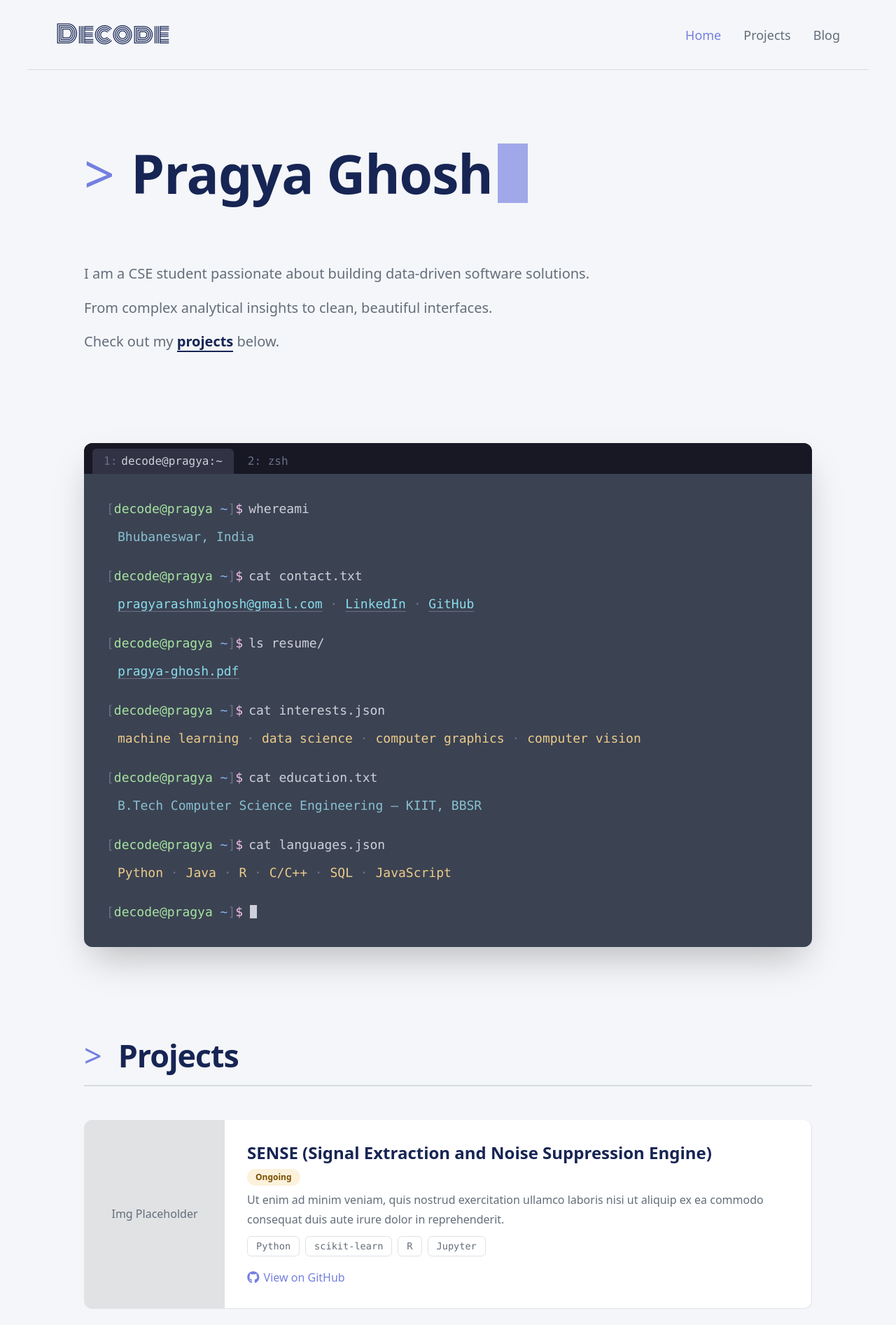
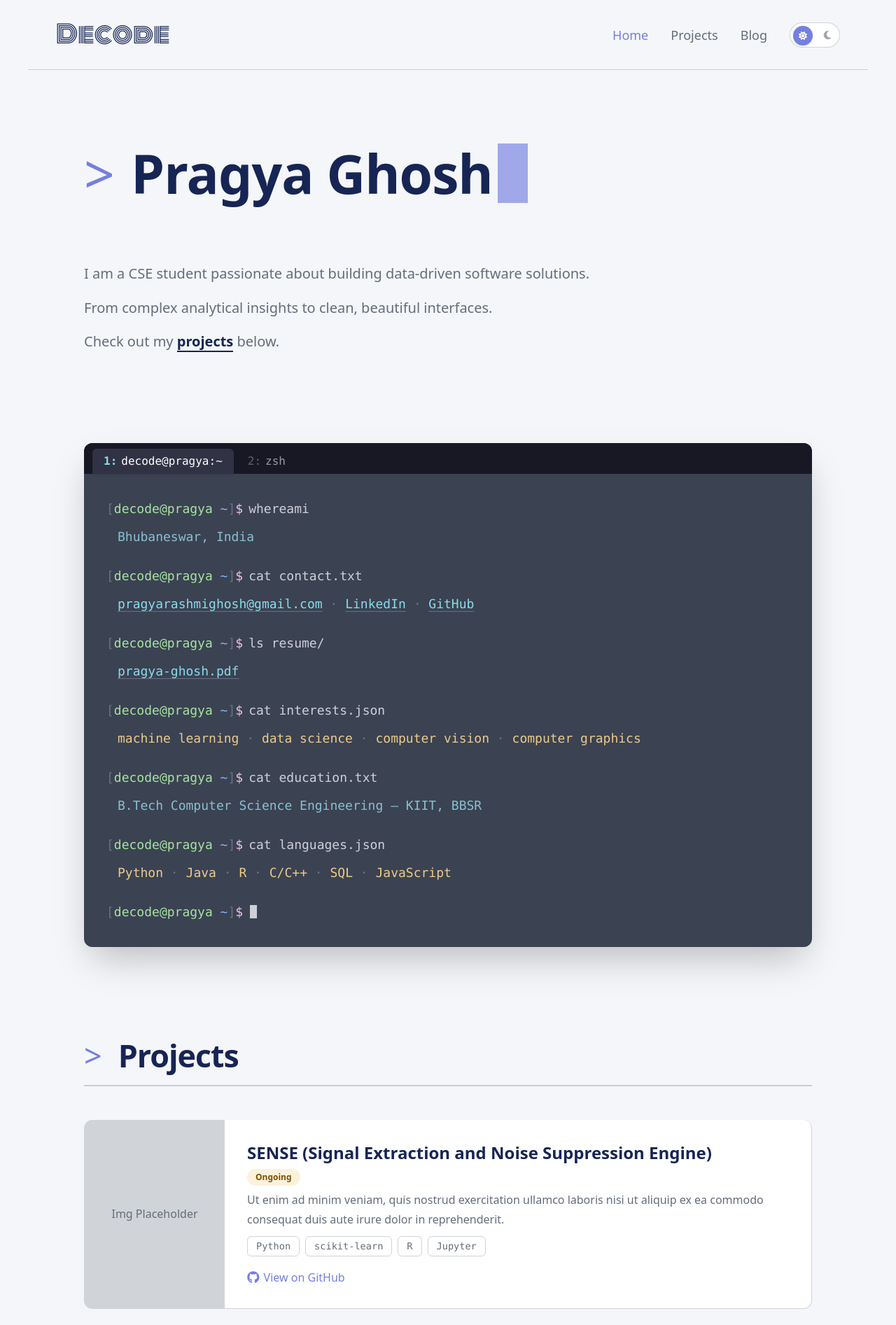
Before and after one commit to Pragya-Ghosh/decode-portfolio, a Next.js app: page / in a window 1280 px wide. Shown: the top 1893 px of the page at 70% size. Built offline with nearby package versions, Linux system fonts and the light colour scheme; no server answers.

Commit message:
feat(ui): added dark mode and a toggle button to switch between modes

```diff
--- a/package.json
+++ b/package.json
@@ -11,6 +11,7 @@
   "dependencies": {
     "@supabase/supabase-js": "^2.116.0",
     "next": "16.2.10",
+    "next-themes": "^0.4.6",
     "react": "19.2.4",
     "react-dom": "19.2.4",
     "react-icons": "^5.7.0",
--- a/src/app/globals.css
+++ b/src/app/globals.css
@@ -12,35 +12,91 @@
 
 @theme {
   /* Core Site Colors */
-  --color-bg: #f4f6f9;
-  --color-text-main: #646d7a;
-  --color-accent-dark: #172554;
-  --color-accent-light: #747fe0;
-  --color-border: rgba(100, 109, 122, 0.2);
-
-  /* Terminal Colors (Your Original Palette) */
-  --color-term-bg: #3b4252;
-  --color-term-text: #cdd0d9;
-  --color-term-string: #88c0d0;
-  --color-term-array: #ebcb8b;
-
-  /* Extra Terminal Tokens (Needed for TerminalOutput links) */
-  --color-term-muted: #6c7086;
-  --color-term-key: #89dceb;
-  --color-term-chrome: #181825;
-  --color-term-tab: #313244;
-  --color-term-user: #a6e3a1;
-  --color-term-path: #89b4fa;
-  --color-term-prompt: #f5c2e7;
+  --color-bg: var(--bg);
+  --color-card: var(--card);
+  --color-text-main: var(--text-main);
+  --color-accent-dark: var(--accent-dark);
+  --color-accent-light: var(--accent-light);
+  --color-border: var(--border);
 
   /* Badges */
-  --color-badge-wip-bg: rgba(230, 168, 23, 0.15);
-  --color-badge-wip-text: #7a4f00;
-  --color-badge-done-bg: rgba(20, 180, 100, 0.12);
-  --color-badge-done-text: #0a6640;
+  --color-badge-wip-bg: var(--badge-wip-bg);
+  --color-badge-wip-text: var(--badge-wip-text);
+  --color-badge-done-bg: var(--badge-done-bg);
+  --color-badge-done-text: var(--badge-done-text);
 
-  /* Custom spacing token for the repeated clamp() padding */
+    /* Terminal Colors */
+  --color-term-bg: var(--term-bg);
+  --color-term-chrome: var(--term-chrome);
+  --color-term-tab: var(--term-tab);
+  --color-term-text: var(--term-text);
+  --color-term-string: var(--term-string);
+  --color-term-array: var(--term-array);
+  --color-term-muted: var(--term-muted);
+  --color-term-key: var(--term-key);
+  --color-term-user: var(--term-user);
+  --color-term-path: var(--term-path);
+  --color-term-prompt: var(--term-prompt);
+
+  /* Custom spacing token */
   --spacing-section-x: clamp(20px, 4vw, 40px);
+}
+
+@layer base {
+  :root {
+    color-scheme: light;
+    /* Light Mode */
+    --bg: #f4f6f9;
+    --card: #ffffff;
+    --text-main: #646d7a;
+    --accent-dark: #172554;
+    --accent-light: #747fe0;
+    --border: rgba(100, 109, 122, 0.3);
+
+    --term-bg: #3b4252;
+    --term-chrome: #181825;
+    --term-tab: #313244;
+    --term-text: #cdd0d9;
+    --term-string: #88c0d0;
+    --term-array: #ebcb8b;
+    --term-muted: #6c7086;
+    --term-key: #89dceb;
+    --term-user: #a6e3a1;
+    --term-path: #89b4fa;
+    --term-prompt: #f5c2e7;
+
+    --badge-wip-bg: rgba(230, 168, 23, 0.15);
+    --badge-wip-text: #7a4f00;
+    --badge-done-bg: rgba(20, 180, 100, 0.12);
+    --badge-done-text: #0a6640;
+  }
+
+  .dark {
+    color-scheme: dark;
+    --bg: #212121;
+    --card: #2a2a2a;
+    --text-main: #a8a8a8;
+    --accent-dark: #ededed;
+    --accent-light: #8f99ff;
+    --border: rgba(255, 255, 255, 0.1);
+
+    --term-bg: #282c34;
+    --term-chrome: #21252b;
+    --term-tab: #3e4451;
+    --term-text: #abb2bf;
+    --term-string: #98c379;
+    --term-array: #e5c07b;
+    --term-muted: #9da5b4;
+    --term-key: #56b6c2;
+    --term-user: #61afef;
+    --term-path: #c678dd;
+    --term-prompt: #e06c75;
+
+    --badge-wip-bg: rgba(245, 190, 70, 0.14);
+    --badge-wip-text: #f5c451;
+    --badge-done-bg: rgba(74, 222, 128, 0.13);
+    --badge-done-text: #6ee7a0;
+  }
 }
 
 html {
--- a/src/app/layout.tsx
+++ b/src/app/layout.tsx
@@ -1,5 +1,6 @@
 import type { Metadata } from "next";
 import { Geist, Geist_Mono, Monoton, JetBrains_Mono } from "next/font/google";
+import { ThemeProvider } from "@/components/Theme/ThemeProvider";
 import "./globals.css";
 
 const geistSans = Geist({
@@ -49,9 +50,18 @@ export default function RootLayout({
   return (
     <html
       lang="en"
+      suppressHydrationWarning
       className={`${geistSans.variable} ${geistMono.variable} ${monoton.variable} ${jetBrains.variable} h-full antialiased`}
     >
-      <body className="min-h-full flex flex-col">{children}</body>
+      <body className="min-h-full flex flex-col bg-bg text-text-main transition-colors duration-300">
+        <ThemeProvider
+          attribute="class"
+          defaultTheme="system"
+          enableSystem
+        >
+          {children}
+        </ThemeProvider>
+      </body>
     </html>
   );
 }
--- a/src/components/Blog/BlogCard.tsx
+++ b/src/components/Blog/BlogCard.tsx
@@ -13,7 +13,7 @@ export default function BlogCard({ blog, className, source = 'archive' }: BlogCa
   return (
     <div
       // Horizontal row on mobile
-      className={`group flex flex-row items-center gap-4 border-t border-border pt-6 bg-transparent first:border-t-0 first:pt-0 transition-all md:flex-col md:overflow-hidden md:rounded-xl md:border md:border-border md:bg-white md:p-0 md:pt-0 md:hover:-translate-y-1 md:hover:shadow-lg ${className}`}
+      className={`group flex flex-row items-center gap-4 border-t border-border pt-6 bg-transparent first:border-t-0 first:pt-0 transition-all md:flex-col md:overflow-hidden md:rounded-xl md:border md:border-border md:bg-card md:p-0 md:pt-0 md:hover:-translate-y-1 md:hover:shadow-lg ${className}`}
     >
       {/* Rectangular (landscape) thumbnail on mobile */}
       <Link href={href} className="flex h-20 w-28 shrink-0 items-center justify-center rounded-lg bg-border font-mono text-xs text-text-main md:hidden">
--- a/src/components/Blog/LatestBlogs.tsx
+++ b/src/components/Blog/LatestBlogs.tsx
@@ -53,7 +53,7 @@ export default function LatestBlogs() {
         {!loading && !hasError && blogs.length > 0 && (
           <button
             onClick={() => scroll('left')}
-            className="absolute -left-12 z-20 hidden h-12 w-12 shrink-0 items-center justify-center rounded-full border border-border bg-white text-lg text-accent-dark shadow-sm transition-colors hover:border-accent-light hover:text-accent-light md:flex lg:-left-16"
+            className="absolute -left-12 z-20 hidden h-12 w-12 shrink-0 items-center justify-center rounded-full border border-border bg-card text-lg text-accent-dark shadow-sm transition-colors hover:border-accent-light hover:text-accent-light md:flex lg:-left-16"
             aria-label="Scroll left"
           >
             &lt;
@@ -94,7 +94,7 @@ export default function LatestBlogs() {
         {!loading && !hasError && blogs.length > 0 && (
           <button
             onClick={() => scroll('right')}
-            className="absolute -right-12 z-20 hidden h-12 w-12 shrink-0 items-center justify-center rounded-full border border-border bg-white text-lg text-accent-dark shadow-sm transition-colors hover:border-accent-light hover:text-accent-light md:flex lg:-right-16"
+            className="absolute -right-12 z-20 hidden h-12 w-12 shrink-0 items-center justify-center rounded-full border border-border bg-card text-lg text-accent-dark shadow-sm transition-colors hover:border-accent-light hover:text-accent-light md:flex lg:-right-16"
             aria-label="Scroll right"
           >
             &gt;
--- a/src/components/Navbar.tsx
+++ b/src/components/Navbar.tsx
@@ -1,3 +1,5 @@
+import ThemeToggle from '@/components/Theme/ThemeToggle';
+
 export default function Navbar({ activeSection }: { activeSection: string }) {
   const links = [
     { name: 'Home', href: '#home', id: 'home' },
@@ -15,7 +17,7 @@ export default function Navbar({ activeSection }: { activeSection: string }) {
       {/* Tightened top margin (mt-1.5) and link gap (gap-5) on mobile */}
       <ul className="m-0 mt-1.5 flex w-full list-none flex-row justify-center gap-5 p-0 md:mt-0 md:w-auto md:justify-end md:gap-8">
         {links.map((link) => (
-          <li key={link.id}>
+          <li key={link.id} className="flex items-center">
             <a
               href={link.href}
               className={`text-sm font-medium transition-colors hover:text-accent-dark md:text-lg ${
@@ -28,6 +30,9 @@ export default function Navbar({ activeSection }: { activeSection: string }) {
             </a>
           </li>
         ))}
+        <li className="flex items-center">
+          <ThemeToggle />
+        </li>
       </ul>
     </nav>
   );
--- a/src/components/Projects/ProjectCard.tsx
+++ b/src/components/Projects/ProjectCard.tsx
@@ -10,7 +10,7 @@ export default function ProjectCard({ project }: { project: Project }) {
   const { title, status, statusLabel, description, tags, githubUrl } = project;
 
   return (
-    <div className="flex flex-col overflow-hidden border-t border-border pt-6 bg-transparent first:border-t-0 first:pt-0 md:flex-row md:rounded-xl md:border md:border-border md:bg-white md:pt-0">
+    <div className="flex flex-col overflow-hidden border-t border-border pt-6 bg-transparent first:border-t-0 first:pt-0 md:flex-row md:rounded-xl md:border md:border-border md:bg-card md:pt-0">
       {/* Hidden on mobile, visible on desktop */}
       <div className="hidden min-h-40 w-full shrink-0 items-center justify-center bg-border text-text-main md:flex md:min-h-55 md:w-50">
         Img Placeholder
--- a/src/components/Terminal/index.tsx
+++ b/src/components/Terminal/index.tsx
@@ -8,17 +8,20 @@ export default function Terminal() {
       w-[100vw] relative left-1/2 -translate-x-1/2
       sm:static sm:w-full sm:max-w-6xl sm:translate-x-0"
     >
-
       <div className="w-full overflow-hidden rounded-none sm:rounded-xl bg-term-bg font-mono shadow-2xl ring-0 sm:ring-1 sm:ring-white/10">
 
         {/* kitty tab strip */}
         <div className="flex h-10 items-end gap-1 bg-term-chrome px-2.5 md:h-11 md:px-3">
-          <div className="flex h-8 items-center gap-1.5 rounded-t-md bg-term-tab px-3 text-[0.7rem] text-term-text sm:text-sm md:h-9 md:px-4 md:text-base">
-            <span className="text-term-muted">1:</span>
+          {/* Active Tab: Bright white title with highlighted tab index */}
+          <div className="flex h-8 items-center gap-1.5 rounded-t-md bg-term-tab px-3 text-[0.75rem] font-medium text-white shadow-sm sm:text-sm md:h-9 md:px-4 md:text-base">
+            <span className="font-bold text-term-key">1:</span>
             <span className="truncate max-w-[120px] sm:max-w-none">{terminalTitle}</span>
           </div>
-          <div className="flex h-8 items-center rounded-t-md px-3 text-[0.7rem] text-term-muted sm:text-sm md:h-9 md:px-4 md:text-base">
-            2: zsh
+
+          {/* Inactive Tab: Elevated contrast with interactive hover state */}
+          <div className="flex h-8 items-center gap-1.5 rounded-t-md px-3 text-[0.75rem] text-term-text/70 transition-colors hover:bg-term-tab/40 hover:text-white sm:text-sm md:h-9 md:px-4 md:text-base cursor-pointer">
+            <span className="text-term-text/40">2:</span>
+            <span>zsh</span>
           </div>
         </div>
 
--- /dev/null
+++ b/src/components/Theme/ThemeProvider.tsx
@@ -0,0 +1,11 @@
+'use client';
+
+import * as React from 'react';
+import { ThemeProvider as NextThemesProvider } from 'next-themes';
+
+export function ThemeProvider({
+  children,
+  ...props
+}: React.ComponentProps<typeof NextThemesProvider>) {
+  return <NextThemesProvider {...props}>{children}</NextThemesProvider>;
+}
--- /dev/null
+++ b/src/components/Theme/ThemeToggle.tsx
@@ -0,0 +1,38 @@
+'use client';
+
+import { useEffect, useState } from 'react';
+import { useTheme } from 'next-themes';
+import { FaMoon, FaSun } from 'react-icons/fa6';
+
+export default function ThemeToggle() {
+  const { resolvedTheme, setTheme } = useTheme();
+  const [mounted, setMounted] = useState(false);
+
+  useEffect(() => setMounted(true), []);
+
+  // Updated placeholder to match the h-9 w-18 dimensions
+  if (!mounted) return <span className="inline-block h-9 w-18" aria-hidden />;
+
+  const isDark = resolvedTheme === 'dark';
+
+  return (
+    <button
+      type="button"
+      role="switch"
+      aria-checked={isDark}
+      aria-label="Toggle dark mode"
+      onClick={() => setTheme(isDark ? 'light' : 'dark')}
+      className="relative inline-flex h-9 w-18 shrink-0 cursor-pointer items-center rounded-full border border-border bg-card transition-colors hover:border-accent-light"
+    >
+      <FaSun className="absolute left-2.5 text-sm text-text-main/60" />
+      <FaMoon className="absolute right-2.5 text-sm text-text-main/60" />
+      <span
+        className={`absolute top-1 flex h-7 w-7 items-center justify-center rounded-full bg-accent-light text-white shadow-sm transition-transform duration-300 ease-out ${
+          isDark ? 'translate-x-10' : 'translate-x-1'
+        }`}
+      >
+        {isDark ? <FaMoon className="text-xs" /> : <FaSun className="text-xs" />}
+      </span>
+    </button>
+  );
+}
--- a/src/data/projects.ts
+++ b/src/data/projects.ts
@@ -16,7 +16,7 @@ export const projects: Project[] = [
     statusLabel: 'Ongoing',
     description:
       'Excepteur sint occaecat cupidatat non proident sunt in culpa qui officia deserunt mollit anim id est laborum sed ut perspiciatis unde omnis iste natus.',
-    tags: ['HTML', 'CSS', 'JavaScript'],
+    tags: ['C++', 'Computer Graphics', 'Machine Learning'],
     githubUrl: '#',
   },
   {
@@ -45,5 +45,14 @@ export const projects: Project[] = [
       'A lightweight, concurrent command-line chat application built in C from scratch. Ping! is designed for secure, low-latency communication over TCP. It features a custom application-layer protocol that handles user authentication, targeted real-time messaging, room-wide broadcasting, and local file transfers for upto 100 clients simultaneously.',
     tags: ['C', 'Socket Programming', 'TCP/IP'],
     githubUrl: 'https://github.com/Pragya-Ghosh/ping',
-  }
+  },
+  {
+    title: 'UrbanAI',
+    status: 'done',
+    statusLabel: 'Completed',
+    description:
+      'Satellite-imagery change detection: compare two images of the same location taken at different times and highlight urban development between them.',
+    tags: ['PyTorch', 'Computer Vision', 'TCP/IP'],
+    githubUrl: 'https://github.com/Pragya-Ghosh/ping',
+  },
 ];
--- a/src/data/terminal.ts
+++ b/src/data/terminal.ts
@@ -36,7 +36,7 @@ export const terminalLines: TerminalLine[] = [
   },
   {
     command: 'cat interests.json',
-    output: { kind: 'array', items: ['machine learning', 'data science', 'computer graphics', 'computer vision'] },
+    output: { kind: 'array', items: ['machine learning', 'data science', 'computer vision', 'computer graphics'] },
   },
   {
     command: 'cat education.txt',
```
Also changed, not shown: 1 other file (tests, documents, lock files or other folders).
